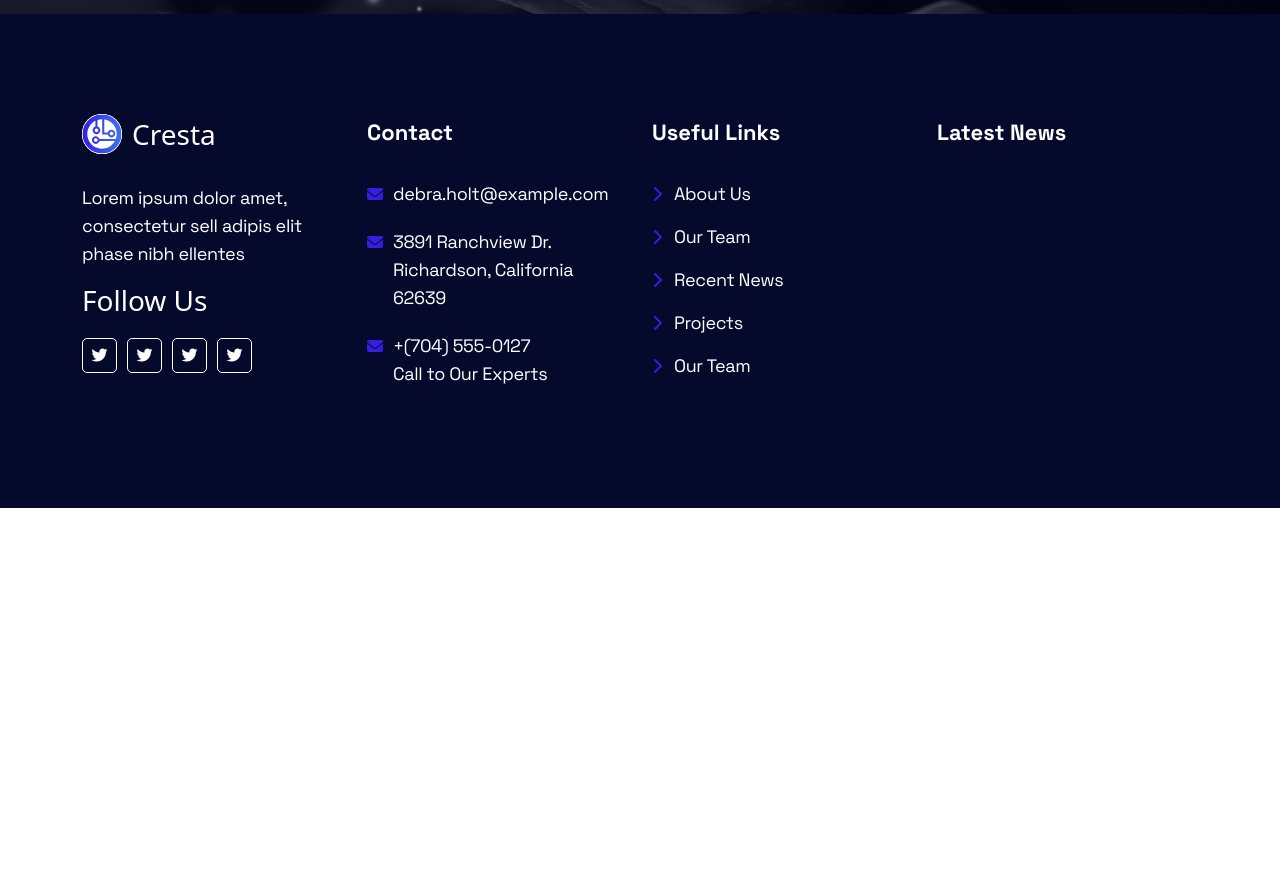
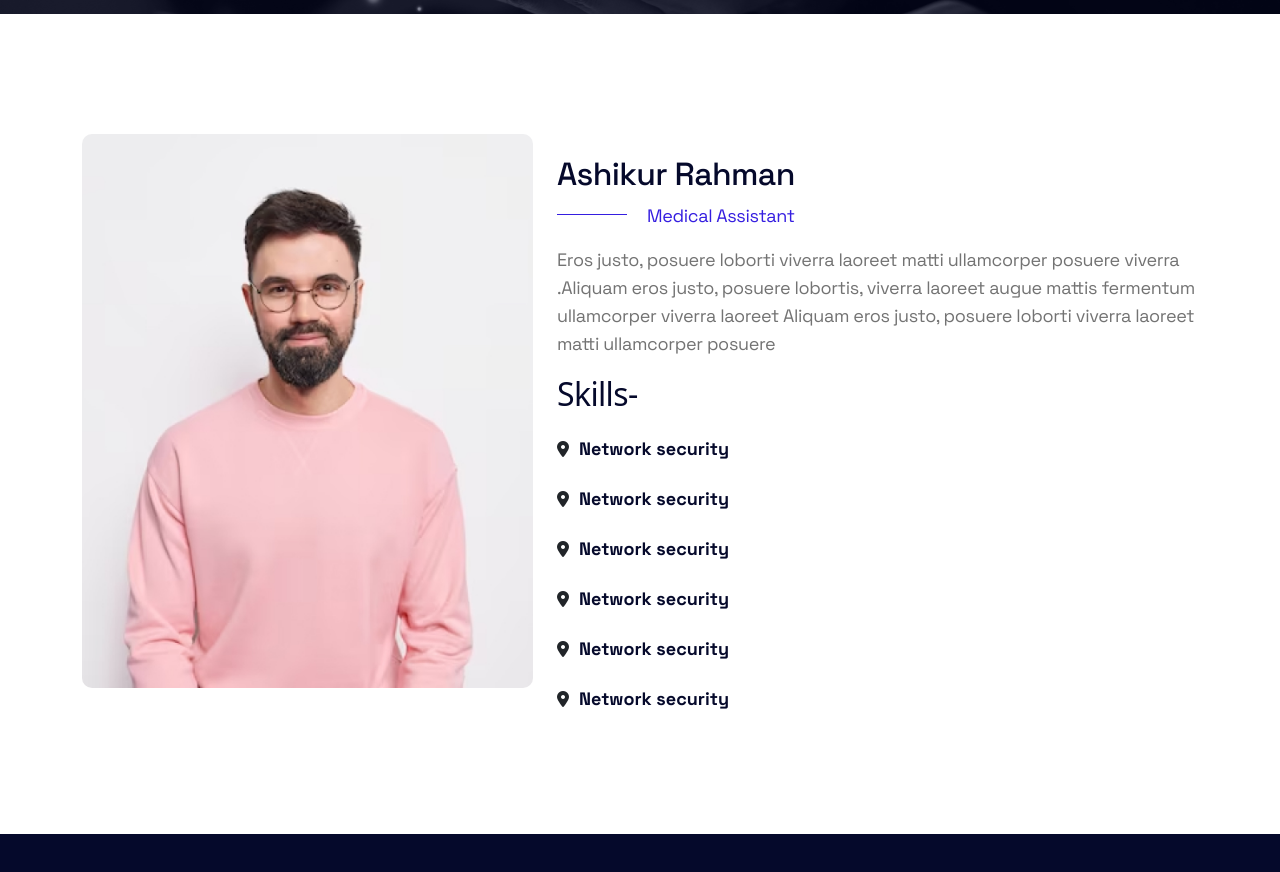
Before and after one commit to fensami/bootstrap-basic, a plain HTML site: page team-details.html in a window 1280 px wide. Shown: the part 392-1264 px from the top of the page. Before the commit the page ends 900 px from the top, so only its background shows below. Drawn offline with Linux system fonts and the light colour scheme.

Commit message:
link added

```diff
--- a/css/style.css
+++ b/css/style.css
@@ -322,3 +322,83 @@ nav ul li a i {
   gap: 5px;
   color: #351ee0;
 }
+
+.team-details-info {
+  margin: 120px 0;
+}
+.team-image {
+  border-radius: 10px;
+  overflow: hidden;
+}
+.team-image img {
+  width: 100%;
+}
+.team-details-info-wrapper {
+  margin-top: 20px;
+}
+.team-details-info-wrapper .team-name {
+  color: #05092b;
+  font-family: "Space Grotesk";
+  font-size: 32px;
+  font-weight: 500;
+  line-height: 40px;
+  letter-spacing: -0.64px;
+}
+.team-details-info-wrapper .team-designation {
+  padding-left: 90px;
+  font-family: "Space Grotesk";
+  font-size: 18px;
+  font-weight: 400;
+  line-height: 28px;
+  letter-spacing: -0.36px;
+  color: #351ee0;
+  position: relative;
+}
+.team-details-info-wrapper .team-designation::before {
+  content: "";
+  background: #351ee0;
+  height: 1px;
+  width: 70px;
+  position: absolute;
+  left: 0;
+  top: 12px;
+}
+.team-details-info-wrapper .team-bio {
+  color: #737373;
+  font-family: "Space Grotesk";
+  font-size: 18px;
+  font-weight: 400;
+  line-height: 28px;
+  letter-spacing: -0.36px;
+}
+.team-skill .title {
+  color: #05092b;
+  font-size: 32px;
+  font-weight: 500;
+  line-height: 40px;
+  letter-spacing: -0.64px;
+  margin-bottom: 20px;
+}
+.team-skill ul {
+  list-style: none;
+  margin: 0;
+  padding: 0;
+  display: flex;
+  flex-wrap: wrap;
+  gap: 20px 54px;
+  max-width: 60%;
+}
+
+.team-skill ul li h3 {
+  margin-bottom: 0;
+  color: #05092b;
+  font-family: "Space Grotesk";
+  font-size: 18px;
+  font-weight: 700;
+  line-height: 30px; /* 166.667% */
+}
+.team-skill ul li {
+  display: flex;
+  gap: 10px;
+  align-items: center;
+}
--- a/team-details.html
+++ b/team-details.html
@@ -81,6 +81,57 @@
         </div>
     </div>
     <!-- Breadcum End -->
+    <!-- Team Details Information -->
+    <section class="team-details-info">
+        <div class="container">
+            <div class="row">
+                <div class="col-lg-5">
+                    <div class="team-image">
+                        <img src="images/team-image.jpg" alt="">
+                    </div>
+                </div>
+                <div class="col-lg-7">
+                    <div class="team-details-info-wrapper">
+                        <h2 class="team-name">Ashikur Rahman</h2>
+                        <p class="team-designation">Medical Assistant</p>
+                        <p class="team-bio">Eros justo, posuere loborti viverra laoreet matti ullamcorper posuere
+                            viverra .Aliquam eros justo, posuere lobortis, viverra laoreet augue mattis fermentum
+                            ullamcorper viverra laoreet Aliquam eros justo, posuere loborti viverra laoreet matti
+                            ullamcorper posuere</p>
+                        <div class="team-skill">
+                            <h3 class="title">Skills-</h3>
+                            <ul>
+                                <li>
+                                    <i class="fa-solid fa-location-dot"></i>
+                                    <h3>Network security</h3>
+                                </li>
+                                <li>
+                                    <i class="fa-solid fa-location-dot"></i>
+                                    <h3>Network security</h3>
+                                </li>
+                                <li>
+                                    <i class="fa-solid fa-location-dot"></i>
+                                    <h3>Network security</h3>
+                                </li>
+                                <li>
+                                    <i class="fa-solid fa-location-dot"></i>
+                                    <h3>Network security</h3>
+                                </li>
+                                <li>
+                                    <i class="fa-solid fa-location-dot"></i>
+                                    <h3>Network security</h3>
+                                </li>
+                                <li>
+                                    <i class="fa-solid fa-location-dot"></i>
+                                    <h3>Network security</h3>
+                                </li>
+                            </ul>
+                        </div>
+                    </div>
+                </div>
+            </div>
+        </div>
+    </section>
     <!-- Footer Start -->
     <footer class="footer">
         <div class="container">
```
Also changed, not shown: images/team-image.jpg (added).
